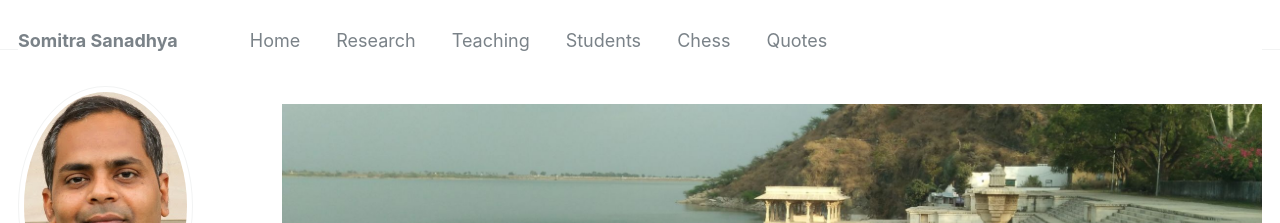
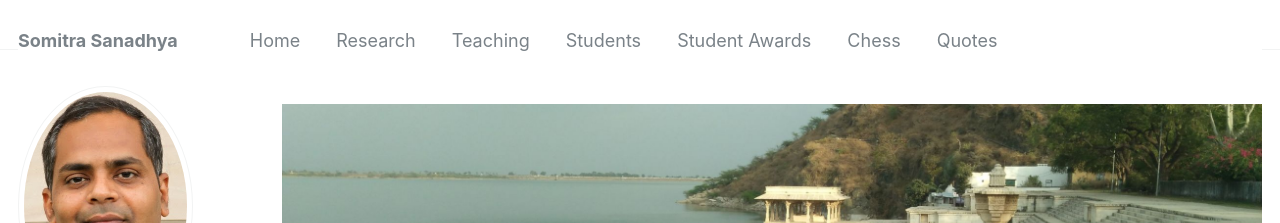
Before and after one commit to somitra-sanadhya/somitra-sanadhya.github.io, a Jekyll site: the page built from _pages/about.md, in a window 1280 px wide. Shown: the top 223 px of the page. Built offline with Jekyll 4.4.1, drawn with Linux system fonts in a browser that asks for light colours; some web fonts are replaced.

Commit message:
Update navigation.yml

```diff
--- a/_data/navigation.yml
+++ b/_data/navigation.yml
@@ -12,6 +12,9 @@ main:
   - title: "Students"
     url: /students/
 
+  - title: "Student Awards"
+    url: /student_award
+
   - title: "Chess"
     url: /chess/
 
```
